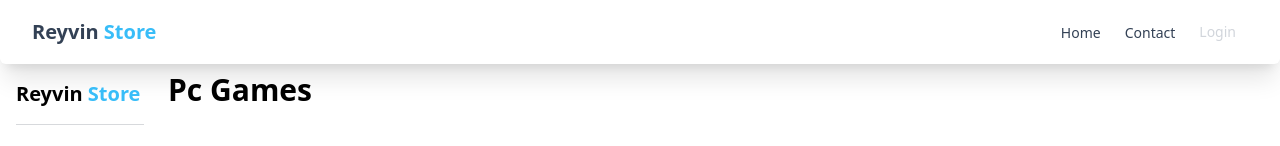
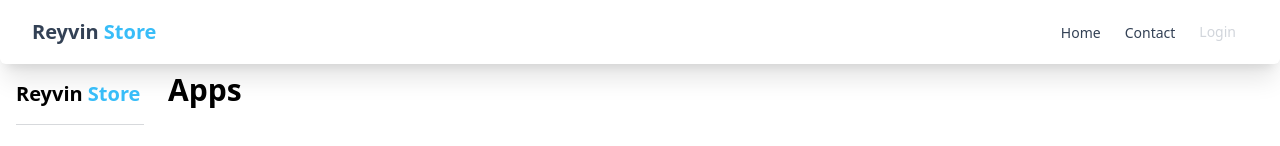
Before and after one commit to GakTau24/reyvinstore, a Next.js app: page /dashboard/admin/apps in a window 1280 px wide. Shown: the top 146 px of the page. Built offline with nearby package versions, Linux system fonts and the light colour scheme; no server answers; the database is empty.

Commit message:
fix dashboard apps

```diff
--- a/components/Dashboard/Apps/AppsDashboard.tsx
+++ b/components/Dashboard/Apps/AppsDashboard.tsx
@@ -30,7 +30,7 @@
   const handleDelete = async (id: any) => {
     const remove = confirm("Apakah anda yakin untuk menghapus?");
     if (remove) {
-      const res = await fetch(`${process.env.NEXT_PUBLIC_BASE_URL}/api/pcgames?id=${id}`, {
+      const res = await fetch(`${process.env.NEXT_PUBLIC_BASE_URL}/api/apps?id=${id}`, {
         method: "DELETE"
       });
       if (res.ok) {
@@ -43,7 +43,7 @@
     <div className="flex h-screen">
       <Sidebar />
       <div className="p-2">
-        <h1 className="text-3xl font-bold mb-5">Pc Games</h1>
+        <h1 className="text-3xl font-bold mb-5">Apps</h1>
         <Link href={"/dashboard/admin/pc-games/create"}>
           <button className="bg-sky-400 px-5 p-3 rounded-xl my-5">Create</button>
         </Link>
```
